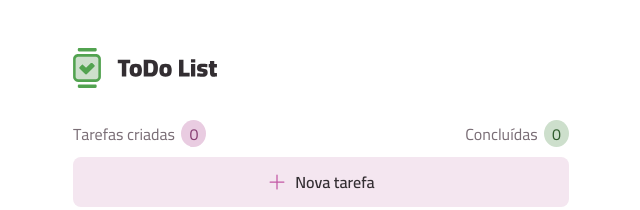
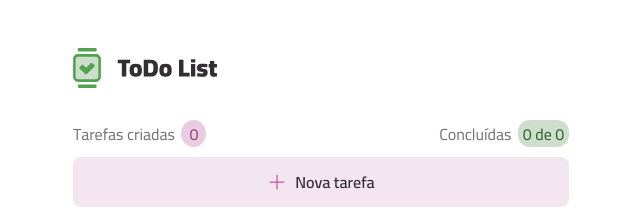
Before and after one commit to cauealb/projects-React, a React (Vite) app: page / in a window 1280 px wide. Shown: the top 210 px of the page, without its empty margins (319-959 px from the left). Built offline with nearby package versions, Linux system fonts and the light colour scheme.

Commit message:
style: Estilizando novamento o score do Header

```diff
--- a/src/components/Header/Header.jsx
+++ b/src/components/Header/Header.jsx
@@ -20,7 +20,7 @@ export default function Header() {
                 </div>
                 <div class="taskFinish">
                     <p>Concluídas</p>
-                    <p>{completedTask}</p>
+                    <p>{`${completedTask} de ${taskCreated}`}</p>
                 </div>
             </div>
         </header>
--- a/src/components/Header/style/Header.css
+++ b/src/components/Header/style/Header.css
@@ -34,6 +34,6 @@
 .taskFinish p:last-child {
     background-color: var(--green-light);
     color: var(--green-dark);
-    padding: 0.10em 0.50em;
-    border-radius: 50%;
+    padding: 0.10em 0.30em;
+    border-radius: 12px;
 }
```
